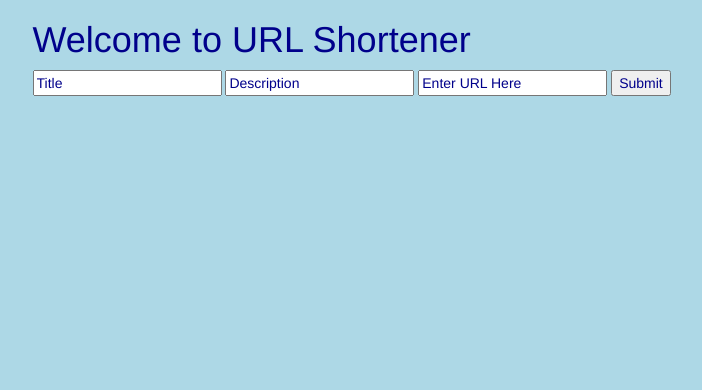
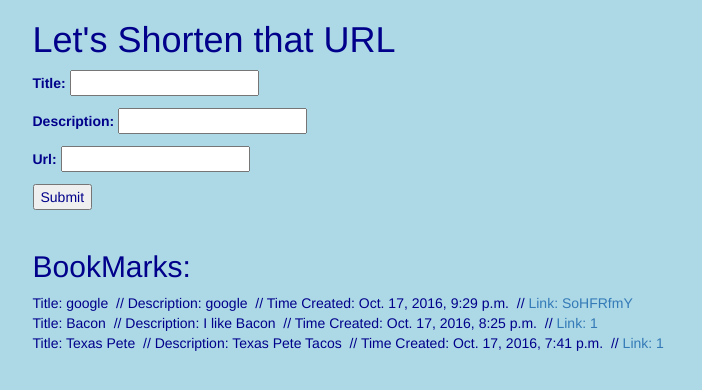
Before and after one commit to destanton/url_shortener, a Django app: page / in a window 1280 px wide. Shown: the top 390 px of the page, without its empty margins (45-747 px from the left). Run offline with Django 3.2, Linux system fonts and the light colour scheme; data comes from the database, SQL or seed files in the repository; both versions use the stored data as it was after the commit; some libraries are stand-ins or nearby versions.

Commit message:
shortened links working

```diff
--- a/url_shortener/app/models.py
+++ b/url_shortener/app/models.py
@@ -7,6 +7,7 @@ class Bookmark(models.Model):
     description = models.CharField(max_length=150, null=True, blank=True)
     url = models.URLField(null=True, blank=True)
     created = models.DateTimeField(auto_now_add=True)
+    new_url = models.CharField(max_length=8)
 
     def __str__(self):
         return self.title
@@ -14,6 +15,9 @@ class Bookmark(models.Model):
     class Meta:
         ordering = ("-created",)
 
+    # @property
+    # def time_stamp(self):
+    #     return Click.objects.filter(bookmark=self).order_by("-")
 
 class Click(models.Model):
     bookmark = models.ForeignKey('app.Bookmark')
--- a/url_shortener/app/views.py
+++ b/url_shortener/app/views.py
@@ -1,10 +1,32 @@
 from django.shortcuts import render
+from django.views import View
 from django.views.generic.edit import CreateView
 from django.contrib.auth.models import User
 from app.models import Bookmark, Click
+from random import choice
+from string import ascii_letters, digits
 
 
 class CreateView(CreateView):
     model = Bookmark
     success_url = "/"
     fields = ('title', 'description', 'url')
+
+    def get_context_data(self, **kwargs):
+            context = super().get_context_data(**kwargs)
+            context["bookmark_list"] = Bookmark.objects.all()
+            return context
+
+    def form_valid(self, form):
+        instance = form.save(commit=False)
+        instance.user = self.request.user
+        instance.new_url = ""
+        for i in range(8):
+            instance.new_url += choice(ascii_letters + digits)
+        return super().form_valid(form)
+
+
+class ShortView(View):
+    model = Bookmark
+    # success_url =
+    pass
--- a/url_shortener/templates/app/bookmark_form.html
+++ b/url_shortener/templates/app/bookmark_form.html
@@ -5,12 +5,20 @@
     {% csrf_token %}
 
     <span>
-      <input type="" name="" value="Title">
-      <input type="" name="" value="Description">
-      <input type="" name="" value="Enter URL Here">
+      {{form.as_p}}
 
     </span>
     <input type="submit" name="" value="Submit">
-  </form>
+    </form>
+    <br>
+    <div class="">
+      <h2>BookMarks:</h2>
+      {% for title in bookmark_list %}
+      Title: {{ title }} &nbsp;// Description: {{ title.description }} &nbsp;// Time Created: {{ title.created }} &nbsp;//
+       <a href="{{ title.new_url }}">Link: {{title.new_url}}</a> <br>
+      {% endfor %}
+    </div>
+
+
 
 {% endblock %}
--- a/url_shortener/templates/base.html
+++ b/url_shortener/templates/base.html
@@ -16,7 +16,7 @@
   </head>
   <body>
     <div class="container">
-        <h1>Welcome to URL Shortener</h1>
+        <h1>Let's Shorten that URL</h1>
         {% block content %}
         {% endblock %}
     </div>
--- a/url_shortener/url_shortener/urls.py
+++ b/url_shortener/url_shortener/urls.py
@@ -15,9 +15,10 @@ Including another URLconf
 """
 from django.conf.urls import url
 from django.contrib import admin
-from app.views import CreateView
+from app.views import CreateView, ShortView
 
 urlpatterns = [
     url(r'^admin/', admin.site.urls),
-    url(r'^$', CreateView.as_view(), name="create_view")
+    url(r'^$', CreateView.as_view(), name="create_view"),
+    url(r'^(?P<short_url>\w+)$', ShortView.as_view(), name="short_view")
 ]
```
Also changed, not shown: url_shortener/app/migrations/0002_bookmark_new_url.py (added), url_shortener/db.sqlite3.
